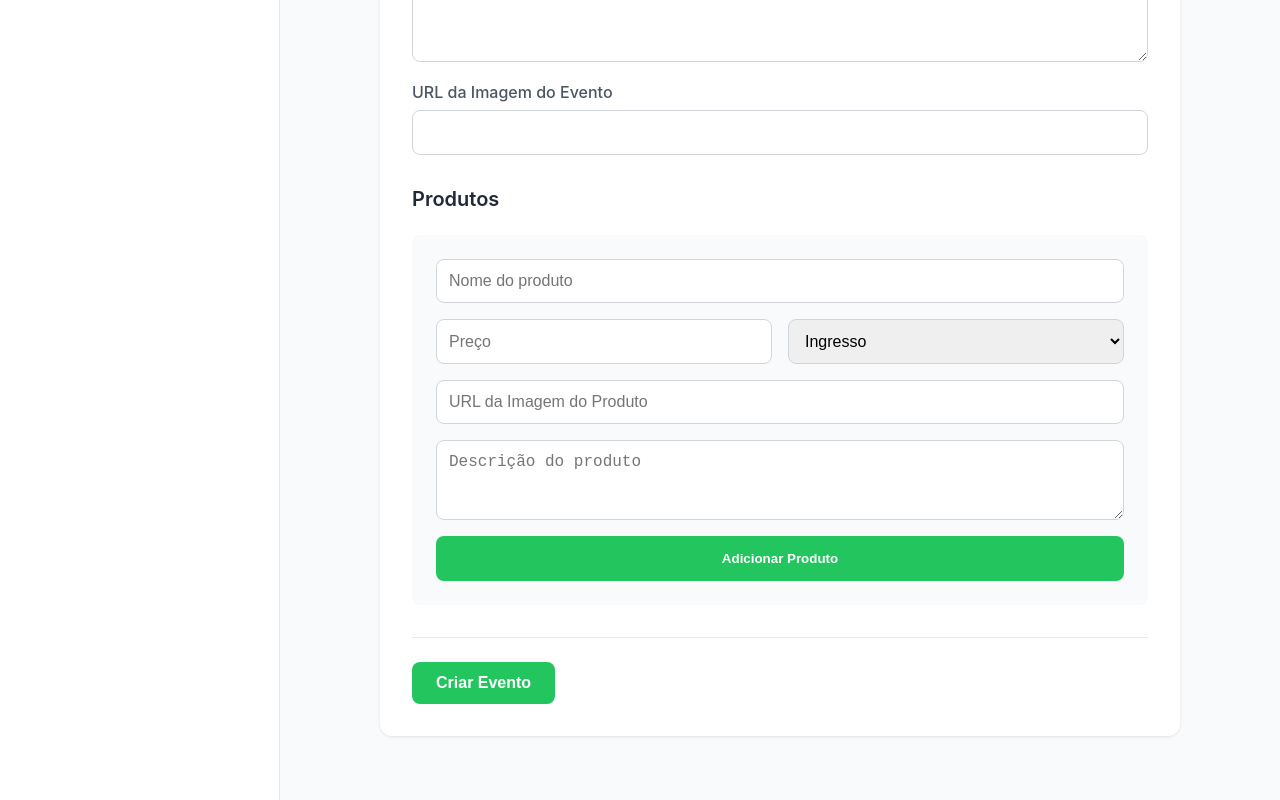
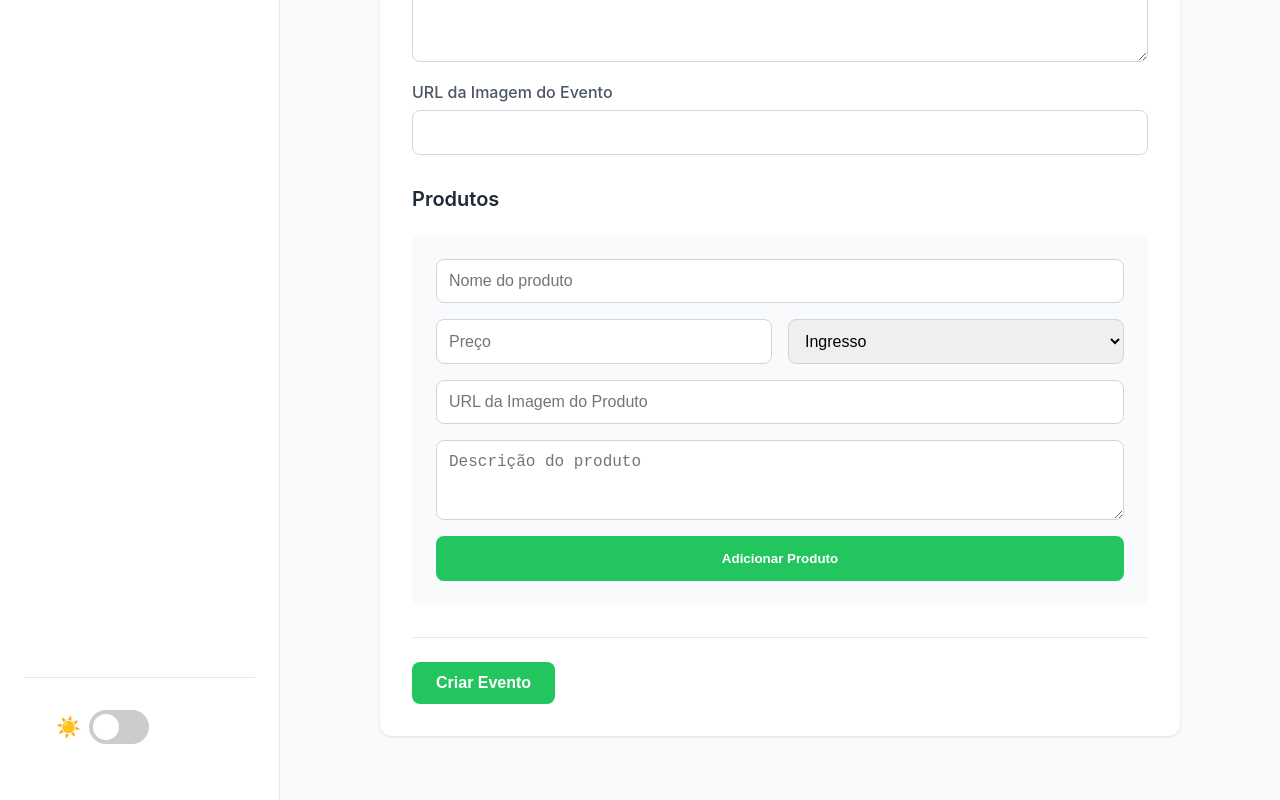
Before and after one commit to vinnimagalhaes/admin-igreja, a React (Vite) app: page /admin/events in a window 1280 px wide. Shown: the part 482-1282 px from the top of the page. Built offline with nearby package versions, Linux system fonts and the light colour scheme.

Commit message:
Implementação da rifa

```diff
--- a/src/components/Layout.css
+++ b/src/components/Layout.css
@@ -69,6 +69,12 @@
   background-color: #f9fafb;
 }
 
+.sidebar-footer {
+  margin-top: auto;
+  padding: 16px;
+  border-top: 1px solid var(--border-color);
+}
+
 @media (max-width: 768px) {
   .layout {
     flex-direction: column;
--- a/src/components/Layout.tsx
+++ b/src/components/Layout.tsx
@@ -1,6 +1,6 @@
 import { useNavigate, useLocation } from 'react-router-dom';
+import { ThemeSwitch } from './ThemeSwitch';
 import './Layout.css';
-import { useTheme } from '../contexts/ThemeContext';
 
 interface LayoutProps {
   children: React.ReactNode;
@@ -9,12 +9,11 @@ interface LayoutProps {
 export function Layout({ children }: LayoutProps) {
   const navigate = useNavigate();
   const location = useLocation();
-  const { isDarkMode, toggleTheme } = useTheme();
 
   const menuItems = [
-    { path: '/admin/dashboard', label: '📊 Dashboard', icon: '🏠' },
-    { path: '/admin/events-list', label: '📅 Meus Eventos', icon: '📋' },
-    { path: '/admin/raffles', label: '🎫 Rifas', icon: '🎫' }
+    { path: '/admin/dashboard', label: 'Dashboard', icon: '📊' },
+    { path: '/admin/events-list', label: 'Meus Eventos', icon: '📅' },
+    { path: '/admin/raffles', label: 'Rifas', icon: '🎫' }
   ];
 
   return (
@@ -36,10 +35,9 @@ export function Layout({ children }: LayoutProps) {
             </button>
           ))}
         </nav>
-        <div className="theme-toggle">
-          <button onClick={toggleTheme}>
-            {isDarkMode ? '☀️ Modo Claro' : '🌙 Modo Escuro'}
-          </button>
+
+        <div className="sidebar-footer">
+          <ThemeSwitch />
         </div>
       </aside>
 
--- /dev/null
+++ b/src/components/ThemeSwitch.css
@@ -0,0 +1,65 @@
+.theme-switch-wrapper {
+  display: flex;
+  align-items: center;
+  gap: 8px;
+  padding: 16px;
+}
+
+.theme-switch-label {
+  font-size: 20px;
+}
+
+.theme-switch {
+  position: relative;
+  display: inline-block;
+  width: 60px;
+  height: 34px;
+}
+
+.theme-switch input {
+  opacity: 0;
+  width: 0;
+  height: 0;
+}
+
+.slider {
+  position: absolute;
+  cursor: pointer;
+  top: 0;
+  left: 0;
+  right: 0;
+  bottom: 0;
+  background-color: #ccc;
+  transition: .4s;
+}
+
+.slider:before {
+  position: absolute;
+  content: "";
+  height: 26px;
+  width: 26px;
+  left: 4px;
+  bottom: 4px;
+  background-color: white;
+  transition: .4s;
+}
+
+input:checked + .slider {
+  background-color: #22c55e;
+}
+
+input:focus + .slider {
+  box-shadow: 0 0 1px #22c55e;
+}
+
+input:checked + .slider:before {
+  transform: translateX(26px);
+}
+
+.slider.round {
+  border-radius: 34px;
+}
+
+.slider.round:before {
+  border-radius: 50%;
+}
--- /dev/null
+++ b/src/components/ThemeSwitch.tsx
@@ -0,0 +1,23 @@
+import React from 'react';
+import { useTheme } from '../contexts/ThemeContext';
+import './ThemeSwitch.css';
+
+export function ThemeSwitch() {
+  const { isDarkMode, toggleTheme } = useTheme();
+
+  return (
+    <div className="theme-switch-wrapper">
+      <span className="theme-switch-label">
+        {isDarkMode ? '🌙' : '☀️'}
+      </span>
+      <label className="theme-switch">
+        <input
+          type="checkbox"
+          checked={isDarkMode}
+          onChange={toggleTheme}
+        />
+        <span className="slider round"></span>
+      </label>
+    </div>
+  );
+}
--- a/src/index.css
+++ b/src/index.css
@@ -1,7 +1,10 @@
+@import './styles/themes.css';
+
 * {
   margin: 0;
   padding: 0;
   box-sizing: border-box;
+  transition: background-color 0.3s ease, color 0.3s ease;
 }
 
 body {
@@ -9,8 +12,13 @@ body {
   padding: 0;
   width: 100%;
   min-height: 100vh;
-  font-family: -apple-system, BlinkMacSystemFont, 'Segoe UI', Roboto, Oxygen,
-    Ubuntu, Cantarell, 'Open Sans', 'Helvetica Neue', sans-serif;
+  font-family: -apple-system, BlinkMacSystemFont, 'Segoe UI', 'Roboto', 'Oxygen',
+    'Ubuntu', 'Cantarell', 'Fira Sans', 'Droid Sans', 'Helvetica Neue',
+    sans-serif;
+  -webkit-font-smoothing: antialiased;
+  -moz-osx-font-smoothing: grayscale;
+  background-color: var(--bg-primary);
+  color: var(--text-primary);
 }
 
 #root {
```
